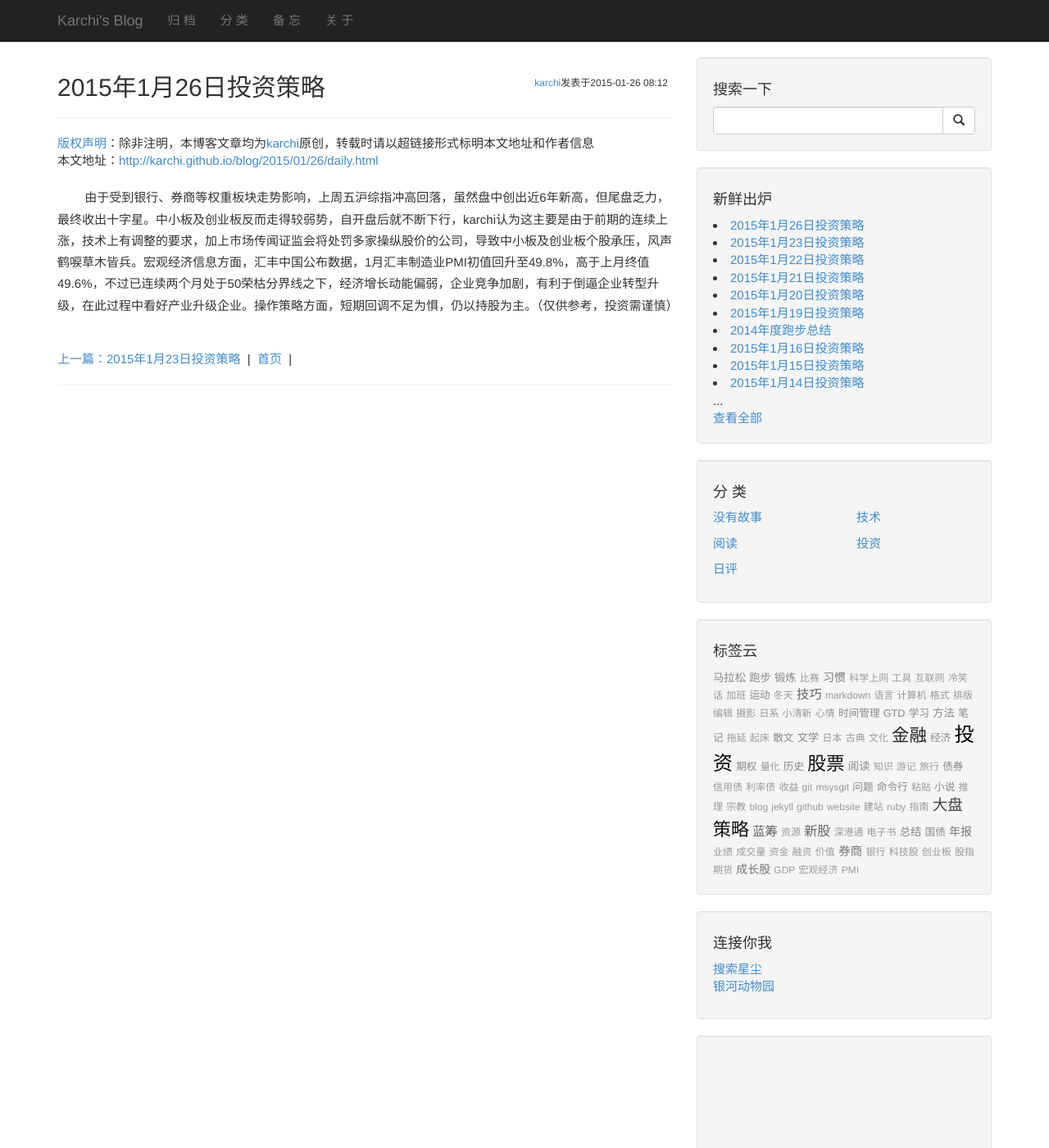
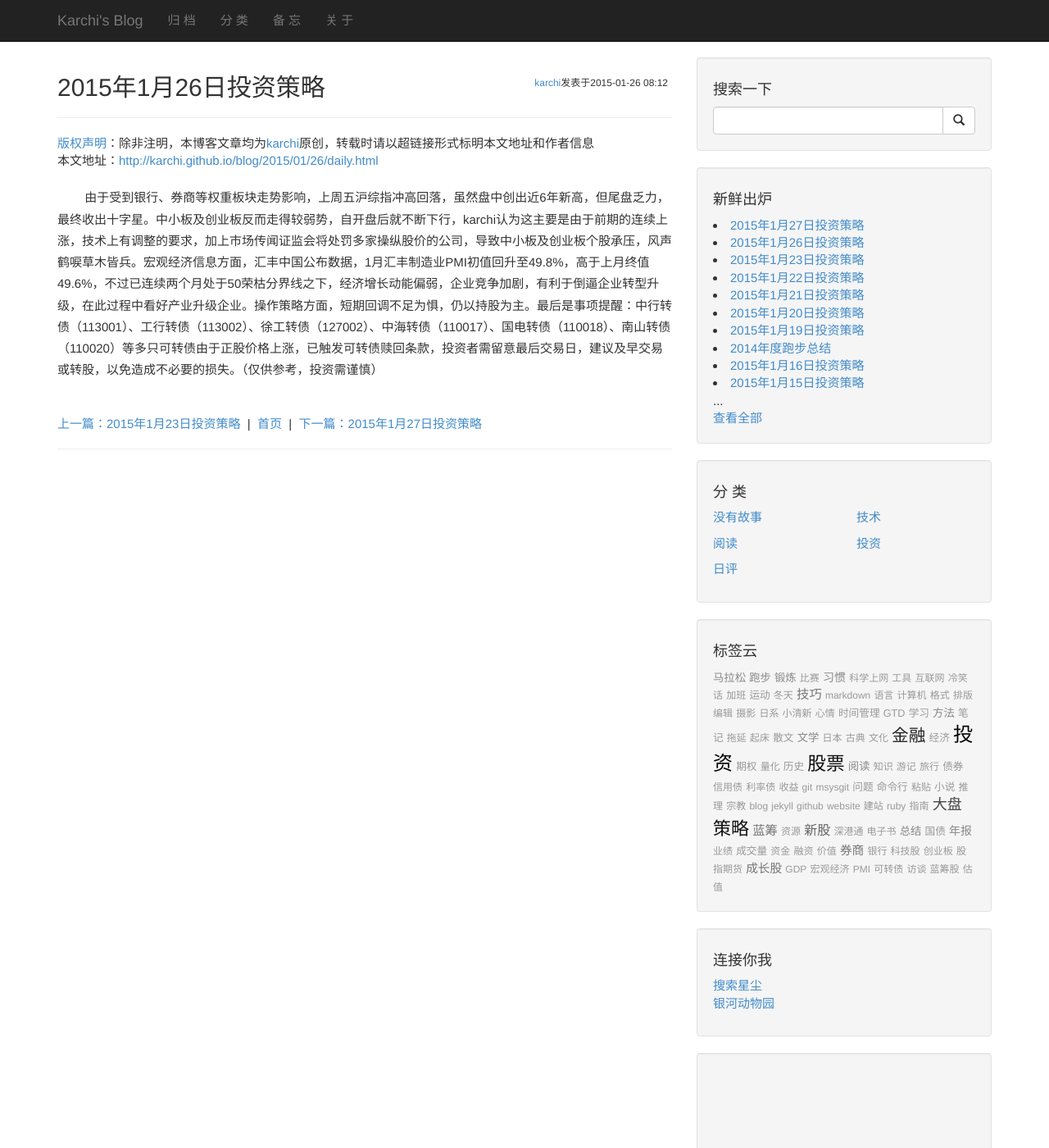
Before and after one commit to karchi/blog, a Jekyll site: the page built from _posts/2015-1-26-daily.md, in a window 1280 px wide and 1400 px high. Shown: the whole window at 82% size. Built offline with Jekyll 4.4.1, drawn with Linux system fonts in a browser that asks for light colours; Markdown is read by kramdown in place of the engine named in the settings; comment, search, counter and statistics services are not loaded.

Commit message:
撰写post

```diff
--- a/_posts/2015-1-26-daily.md
+++ b/_posts/2015-1-26-daily.md
@@ -2,8 +2,8 @@
 layout: post
 title: "2015年1月26日投资策略"
 categories: ["投资","日评"]
-tags: ["投资","成长股","股票","策略","宏观经济","PMI"]
+tags: ["投资","成长股","股票","策略","宏观经济","PMI","可转债"]
 date: 2015-1-26 8:12:35
 excerpt: "由于受到银行、券商等权重板块走势影响，上周五沪综指冲高回落，虽然盘中创出近6年新高，但尾盘乏力，最终……"
 ---
-&nbsp;&nbsp;&nbsp;&nbsp;&nbsp;&nbsp;&nbsp;&nbsp;由于受到银行、券商等权重板块走势影响，上周五沪综指冲高回落，虽然盘中创出近6年新高，但尾盘乏力，最终收出十字星。中小板及创业板反而走得较弱势，自开盘后就不断下行，karchi认为这主要是由于前期的连续上涨，技术上有调整的要求，加上市场传闻证监会将处罚多家操纵股价的公司，导致中小板及创业板个股承压，风声鹤唳草木皆兵。宏观经济信息方面，汇丰中国公布数据，1月汇丰制造业PMI初值回升至49.8%，高于上月终值49.6%，不过已连续两个月处于50荣枯分界线之下，经济增长动能偏弱，企业竞争加剧，有利于倒逼企业转型升级，在此过程中看好产业升级企业。操作策略方面，短期回调不足为惧，仍以持股为主。（仅供参考，投资需谨慎）
+&nbsp;&nbsp;&nbsp;&nbsp;&nbsp;&nbsp;&nbsp;&nbsp;由于受到银行、券商等权重板块走势影响，上周五沪综指冲高回落，虽然盘中创出近6年新高，但尾盘乏力，最终收出十字星。中小板及创业板反而走得较弱势，自开盘后就不断下行，karchi认为这主要是由于前期的连续上涨，技术上有调整的要求，加上市场传闻证监会将处罚多家操纵股价的公司，导致中小板及创业板个股承压，风声鹤唳草木皆兵。宏观经济信息方面，汇丰中国公布数据，1月汇丰制造业PMI初值回升至49.8%，高于上月终值49.6%，不过已连续两个月处于50荣枯分界线之下，经济增长动能偏弱，企业竞争加剧，有利于倒逼企业转型升级，在此过程中看好产业升级企业。操作策略方面，短期回调不足为惧，仍以持股为主。最后是事项提醒：中行转债（113001）、工行转债（113002）、徐工转债（127002）、中海转债（110017）、国电转债（110018）、南山转债（110020）等多只可转债由于正股价格上涨，已触发可转债赎回条款，投资者需留意最后交易日，建议及早交易或转股，以免造成不必要的损失。（仅供参考，投资需谨慎）
--- /dev/null
+++ b/_posts/2015-1-27-daily.md
@@ -0,0 +1,14 @@
+---
+layout: post
+title: "2015年1月27日投资策略"
+categories: ["投资","日评"]
+tags: ["投资","成长股","股票","成交量","策略","访谈","蓝筹股","估值"]
+date: 2015-1-27 8:46:35
+excerpt: "昨天大盘震荡上行，但由于银行、券商等权重板块不作为，因此指数涨幅不大。另一边，中小板及创业板个股活跃……"
+---
+&nbsp;&nbsp;&nbsp;&nbsp;&nbsp;&nbsp;&nbsp;&nbsp;昨天大盘震荡上行，但由于银行、券商等权重板块不作为，因此指数涨幅不大。另一边，中小板及创业板个股活跃，中小板指数创出反弹新高，创业板指数也几乎收复上周五的失地。然而两市都有个颇让人揪心的问题————成交量萎缩，从最近一段时间的成交均量来看，虽然指数屡创新高，但成交量都没恢复到前期水平，没有后续资金进入，行情很难再往上发展。但短期而言无需太担心，本轮行情还未走完。操作上继续持股为主。
+
+&nbsp;&nbsp;&nbsp;&nbsp;&nbsp;&nbsp;&nbsp;&nbsp;karchi我正在看雪球上邱国鹭的访谈，他对于本轮行情的分析非常到位：
+
+> 过去几个月蓝筹股的行情，内因是估值起点很低，外因是降息引起的流动性预期改变。目前很多蓝筹已完成估值修复，处于估值基本合理的阶段。但是市场往往不会在刚好到达合理阶段就结束，往往会在好的时候过于乐观，在坏的时候过度悲观。市场短期内会有反复，但我们认为还有空间。
+> 这轮行情同06~07年最大的不同，在于06~07年经济基本面很好，而目前经济处于底部企稳的态势，因此目前市场只是估值修复。但目前很多蓝筹股的估值也仅处于合理水平，并没有像07年那样出现明显的高估。
```
